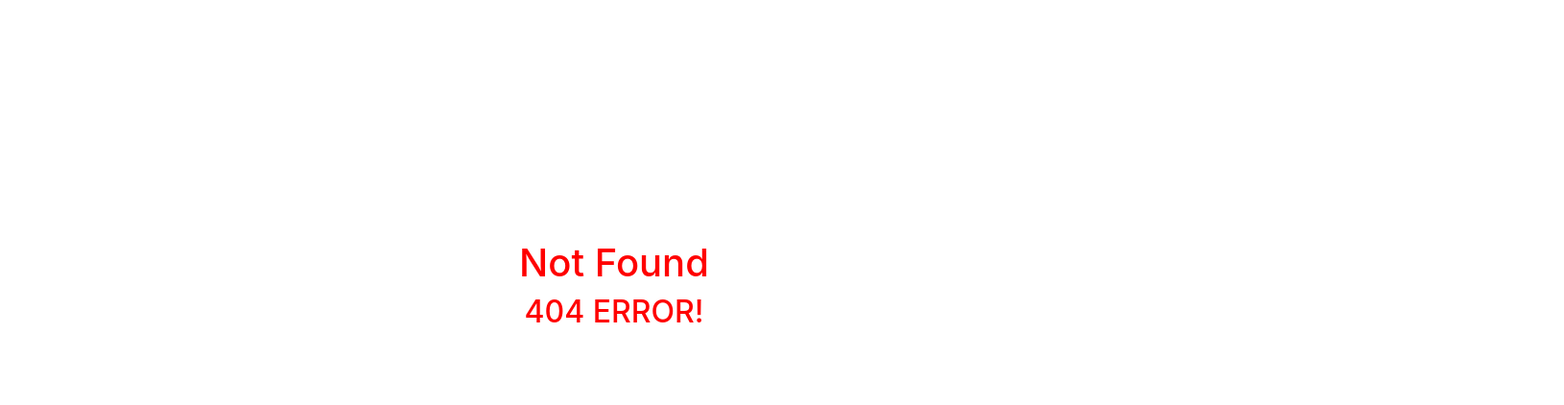
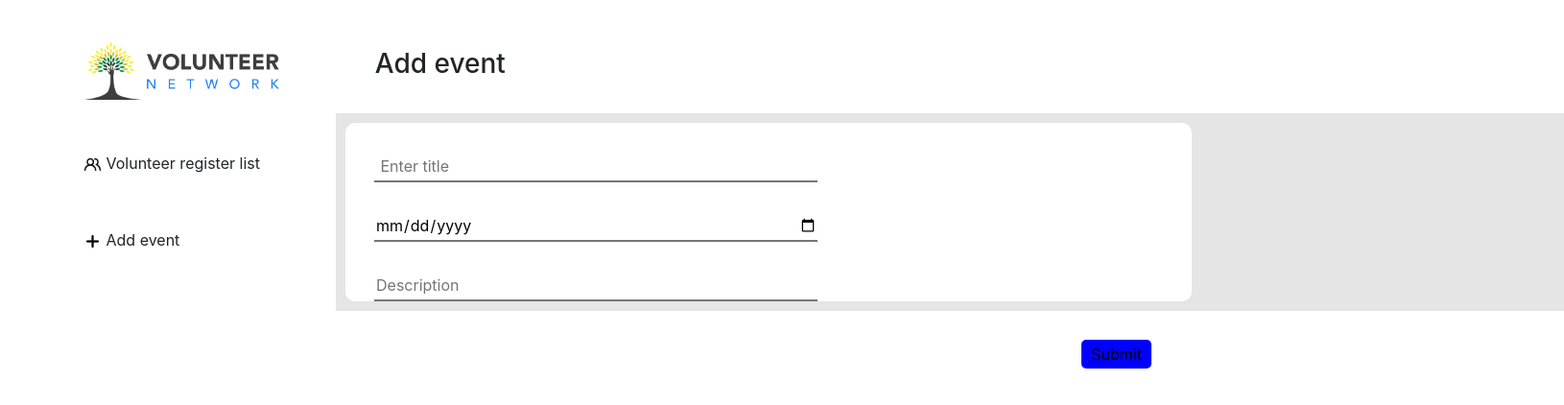
Before and after one commit to nusratmifta/volunteer-registration, a React (Create React App) app: page /taskSubmit in a window 1280 px wide. Before the commit this address had no page. Shown: the top 422 px of the page at 96% size, 1630 px wide, since content can reach past the window. Built offline with nearby package versions, Linux system fonts and the light colour scheme.

Commit message:
admin option update

```diff
--- a/src/App.js
+++ b/src/App.js
@@ -11,6 +11,8 @@ import Login from './components/Login/Login';
 import Registration from './components/Registration/Registration';
 import PrivateRoute from './components/PrivateRoute/PrivateRoute';
 import MyTask from './components/MyTask/MyTask';
+import VolunteerRegister from './components/AdminProperty/VolunteerRegister'
+import AddEvent from './components/AdminProperty/AddEvent';
 
 export const UserContext = createContext();
 
@@ -38,8 +40,16 @@ function App() {
           </PrivateRoute>
 
           <PrivateRoute path="/myTask">
-           <MyTask></MyTask>
+            <MyTask></MyTask>
           </PrivateRoute>
+
+          <Route path="/volunteerList">
+            <VolunteerRegister></VolunteerRegister>
+          </Route>
+
+          <Route path="/taskSubmit">
+            <AddEvent></AddEvent>
+          </Route>
 
           <Route exact path="/">
             <Home></Home>
--- /dev/null
+++ b/src/components/AdminProperty/AddEvent.js
@@ -0,0 +1,54 @@
+import React from 'react';
+import Group from '../../../src/logos/Group 1329.png';
+import './Admin.css';
+import users from '../../../src/logos/users-alt 1.png';
+import plus from '../../../src/logos/plus 1.png';
+import { useHistory } from 'react-router-dom';
+
+
+
+const AddEvent = () => {
+
+    const history = useHistory();
+
+    const registerList = () => {
+        history.push('/volunteerList');
+    }
+
+    const submitTask = () => {
+        history.push('/taskSubmit');
+    }
+    return (
+        <div>
+            <div style={{ display: 'flex' }}>
+                <img src={Group} style={{ width: '202.81px', height: '60px' }} id="logo" alt="" />
+                <h3 style={{ margin: '50px 0 0 100px', fontWeight: 500 }}>Add event</h3>
+            </div>
+
+            <br />
+            <br />
+            <div style={{ marginLeft: '75px' }}>
+                <button className="btn" style={{ border: 'none', backgroundColor: 'white' }} onClick={registerList}  > <img style={{ width: '19px', height: '19px', color: 'blue' }} src={users} alt="" /> <span style={{ fontSize: '16px', border: 'none' }}> Volunteer register list</span> </button>
+                <br />
+                <br />
+                <button className="btn" style={{ border: 'none', backgroundColor: 'white', marginTop: '20px' }} onClick={submitTask} > <img style={{ width: '19px', height: '19px', color: 'blue' }} src={plus} alt="" /> <span style={{ fontSize: '16px', border: 'none' }}> Add event</span> </button>
+
+            </div>
+            <div className="taskArea" >
+                <div className='taskOperation'>
+                    <form>
+
+                        <input className="titleNameInput" type="text" name="title" id="" placeholder=" Enter title" />
+                        <input className="titleNameInput" type="date" name="date" id="" />
+                        <input type="text" name="description" id="" placeholder="Description"/>
+                    </form>
+                </div>
+
+            </div>
+            <button id='submitBtn'>Submit</button>
+
+        </div>
+    );
+};
+
+export default AddEvent;
--- /dev/null
+++ b/src/components/AdminProperty/Admin.css
@@ -0,0 +1,38 @@
+.btn:hover{
+    color: cyan;
+    /* margin-left: 100px; */
+}
+.taskArea{
+    width: 100%;
+    height: 100%;
+    border: 10px solid #E5E5E5;
+    background-color:#E5E5E5;
+    position: relative;
+    top:-150px;
+    left: 350px;
+}
+.taskOperation{
+    background-color:white;
+    width: 70%;
+    height: 100%;
+    position: relative;
+    border-radius:10px;
+
+}
+.titleNameInput{
+    width:'10px';
+    height:'70px';
+}
+#submitBtn{
+    background-color:blue;
+    border:none;
+    padding:3px 10px;
+    border-radius: 5px;
+    position: relative;
+    float:right;
+    top:-120px;
+    right:80px;
+}
+.navItem{
+    margin-right: 100px;
+}
--- /dev/null
+++ b/src/components/AdminProperty/VolunteerRegister.js
@@ -0,0 +1,55 @@
+import React from 'react';
+import Group from '../../../src/logos/Group 1329.png';
+import './Admin.css';
+import users from '../../../src/logos/users-alt 1.png';
+import plus from '../../../src/logos/plus 1.png';
+import { useHistory } from 'react-router-dom';
+import { Nav } from 'react-bootstrap';
+
+const VolunteerRegister = () => {
+    const history = useHistory();
+
+    const registerList = () => {
+        history.push('/volunteerList');
+    }
+
+    const submitTask = () => {
+        history.push('/taskSubmit');
+    }
+
+    return (
+        <div>
+            <div style={{ display: 'flex' }}>
+                <img src={Group} style={{ width: '202.81px', height: '60px' }} id="logo" alt="" />
+                <h3 style={{ margin: '50px 0 0 100px', fontWeight: 500 }}>Volunteer register list</h3>
+            </div>
+
+            <br />
+            <br />
+            <div style={{ marginLeft: '75px' }}>
+                <button className="btn" style={{ border: 'none', backgroundColor: 'white' }} onClick={registerList}  > <img style={{ width: '19px', height: '19px', color: 'blue' }} src={users} alt="" /> <span style={{ fontSize: '16px', border: 'none' }}> Volunteer register list</span> </button>
+                <br />
+                <br />
+                <button className="btn" style={{ border: 'none', backgroundColor: 'white', marginTop: '20px' }} onClick={submitTask} > <img style={{ width: '19px', height: '19px', color: 'blue' }} src={plus} alt="" /> <span style={{ fontSize: '16px', border: 'none' }}> Add event</span> </button>
+
+            </div>
+            <div className="taskArea">
+                <div className="taskOperation">
+
+                    <div style={{ display: 'flex', marginLeft: '20px', }}>
+                        <Nav className="navItem">Name</Nav>
+                        <Nav className="navItem">Email Id</Nav>
+                        <Nav className="navItem">Registating date</Nav>
+                        <Nav className="navItem">Volunteers list</Nav>
+                        <Nav className="navItem">action</Nav>
+                    </div>
+                    <div>ashik</div>
+                </div>
+
+            </div>
+
+        </div>
+    );
+};
+
+export default VolunteerRegister;
--- a/src/components/Header/Header.js
+++ b/src/components/Header/Header.js
@@ -9,6 +9,11 @@ const Header = () => {
     const enterRegister = () =>{
         history.push('/myTask');
     }
+
+    const handleAdminProperties = () =>{
+        history.push('/volunteerList');
+    }
+
     return (
         <div style={{ backgroundColor: 'rgba(255, 255, 255, 0.9)' }} >
 
@@ -24,7 +29,7 @@ const Header = () => {
 
                     <div style={{ marginLeft: '50px', }} >
                         <Button onClick={enterRegister} className="registerButton">Register</Button>
-                        <Button className="adminButton">Admin</Button>
+                        <Button onClick={handleAdminProperties} className="adminButton">Admin</Button>
                     </div>
                 </div>
             </div>
```
